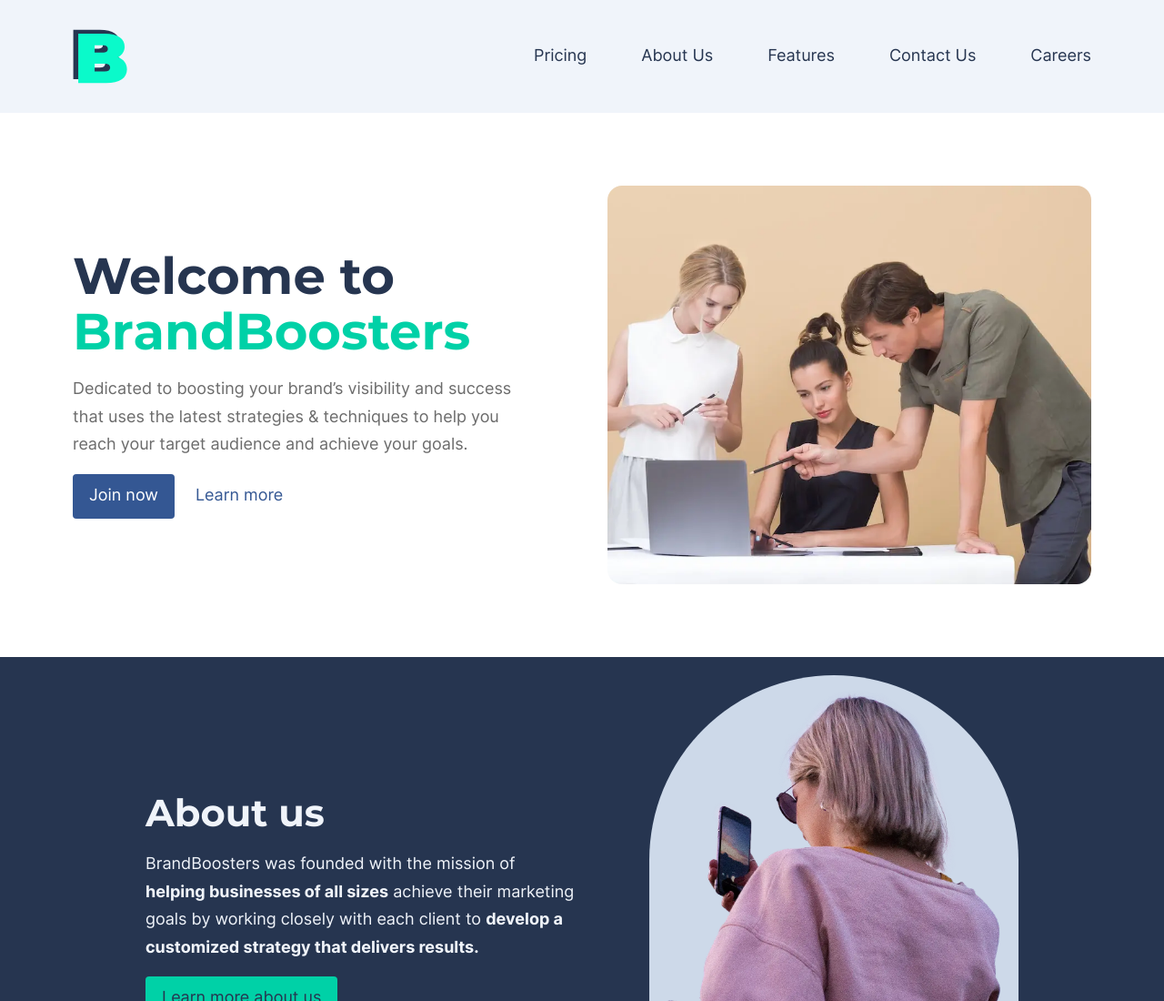
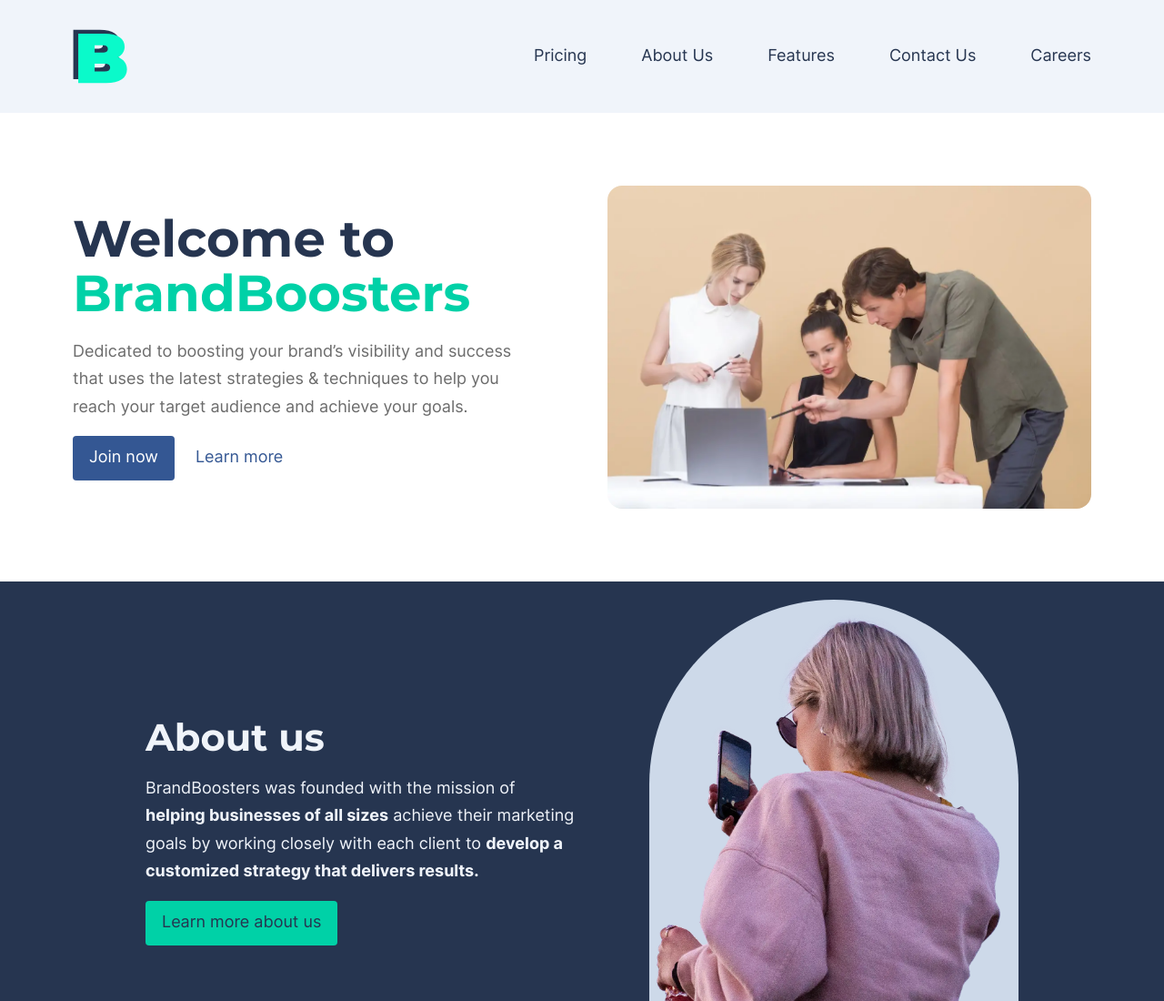
Before and after one commit to ElBrewster/brandy, a website built with Vite: page index.html in a window 1280 px wide. Shown: the top 1100 px of the page at 91% size. Built offline with nearby package versions, Linux system fonts and the light colour scheme; some packages are replaced by stand-ins of ours; files whose address does not match are found by name.

Commit message:
Refactor hero image

```diff
--- a/index.html
+++ b/index.html
@@ -39,7 +39,9 @@
               </div>
             </div>
 
-            <img class="img__hero__main photo-fit" src="./public/assets/group-on-computer.webp" alt="Three people stand around an unbranded laptop in front of a blank yellow background brandishing black pencils. The masculine indivdual on the right pokes at the laptop with his pencil while the others display a more passive demeanor, pencils at rest. The mood is introspective.">
+            <div>
+              <img class="hero__image" src="./public/assets/group-on-computer.webp" alt="Three people stand around an unbranded laptop in front of a blank yellow background brandishing black pencils. The masculine indivdual on the right pokes at the laptop with his pencil while the others display a more passive demeanor, pencils at rest. The mood is introspective.">
+            </div>
             </div>
           </div>
         </div>
--- a/src/sass/components/_hero.scss
+++ b/src/sass/components/_hero.scss
@@ -1,5 +1,11 @@
 @use "../abstracts/" as *;
 .hero {
+    &__image {
+        object-fit: cover;
+        height: 100%;
+        border-radius: $hero-image-border-radius;
+
+    }
 
     .container-text {
         display: flex;
--- a/src/sass/components/_images.scss
+++ b/src/sass/components/_images.scss
@@ -25,12 +25,6 @@
     width: 247px;
 }
 
-.img__hero__main {
-    border-radius: $hero-image-border-radius;
-    height: 438px;
-    width: 550px;
-}
-
 .img__hero__page2 {
     border-radius: $hero-image-border-radius;
     height: 514px;
```
